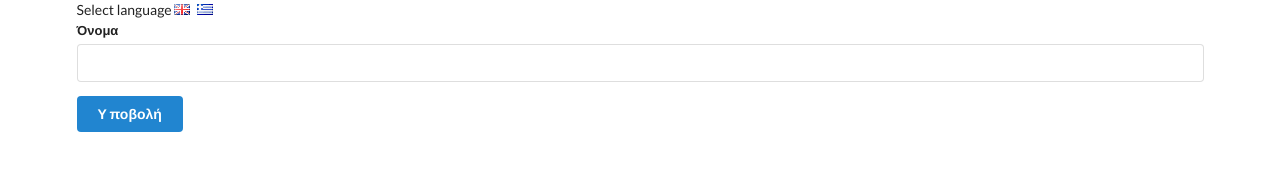
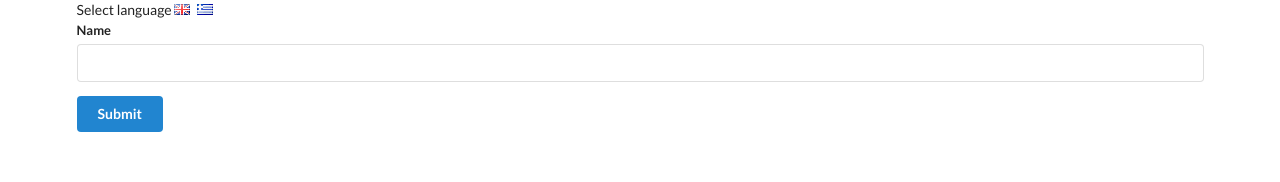
Before and after one commit to stefaleon/Languages, a React (Create React App) app: page / in a window 1280 px wide. Shown: the top 182 px of the page. Built offline with nearby package versions, Linux system fonts and the light colour scheme.

Commit message:
connect Field and Button to the store

```diff
--- a/src/components/Button.js
+++ b/src/components/Button.js
@@ -6,7 +6,7 @@
     return (
       <button className="ui button primary">
         <LanguageContext.Consumer>
-          {value => (value === "english" ? "Submit" : "Υ  ποβολή")}
+          {value => (value.language === "english" ? "Submit" : "Υποβολή")}
         </LanguageContext.Consumer>
       </button>
     );
--- a/src/components/Field.js
+++ b/src/components/Field.js
@@ -5,7 +5,7 @@
   static contextType = LanguageContext;
 
   render() {
-    const text = this.context === "english" ? "Name" : "Όνομα";
+    const text = this.context.language === "english" ? "Name" : "Όνομα";
 
     return (
       <div className="ui field">
```
